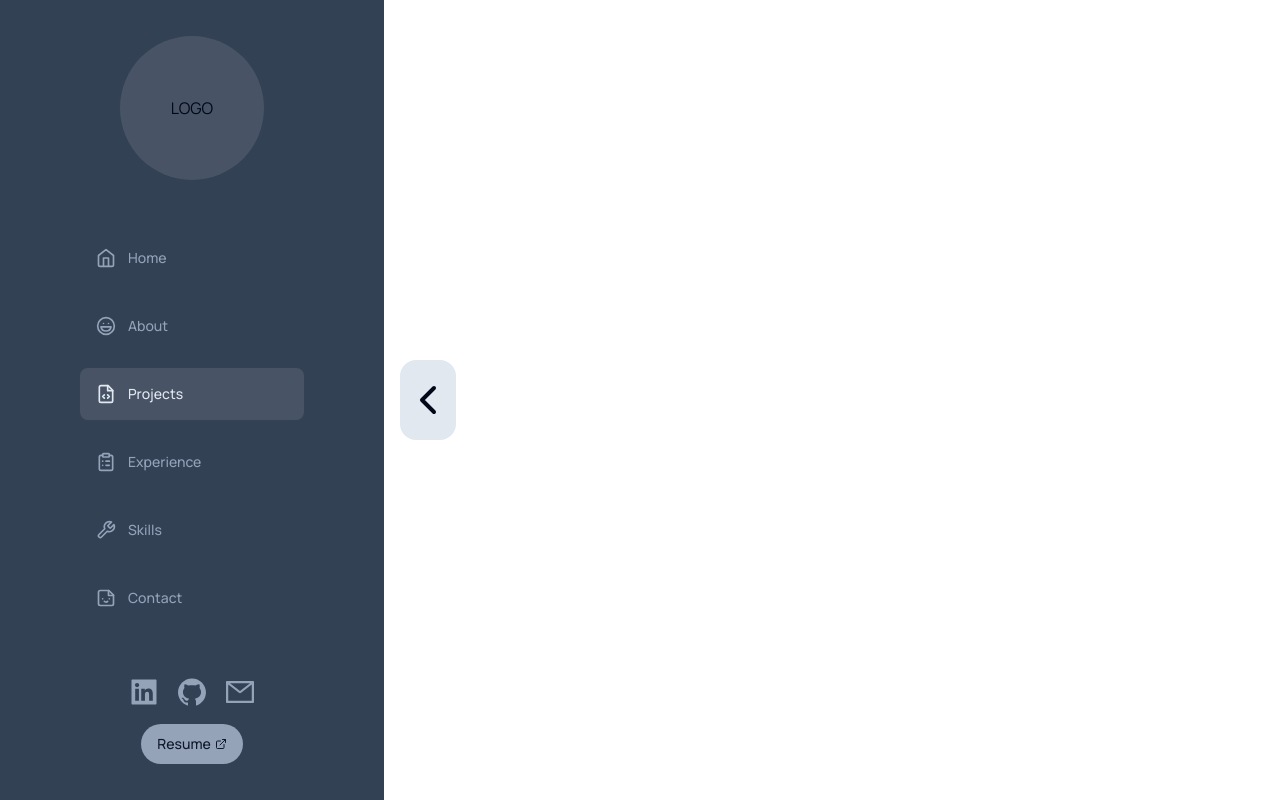
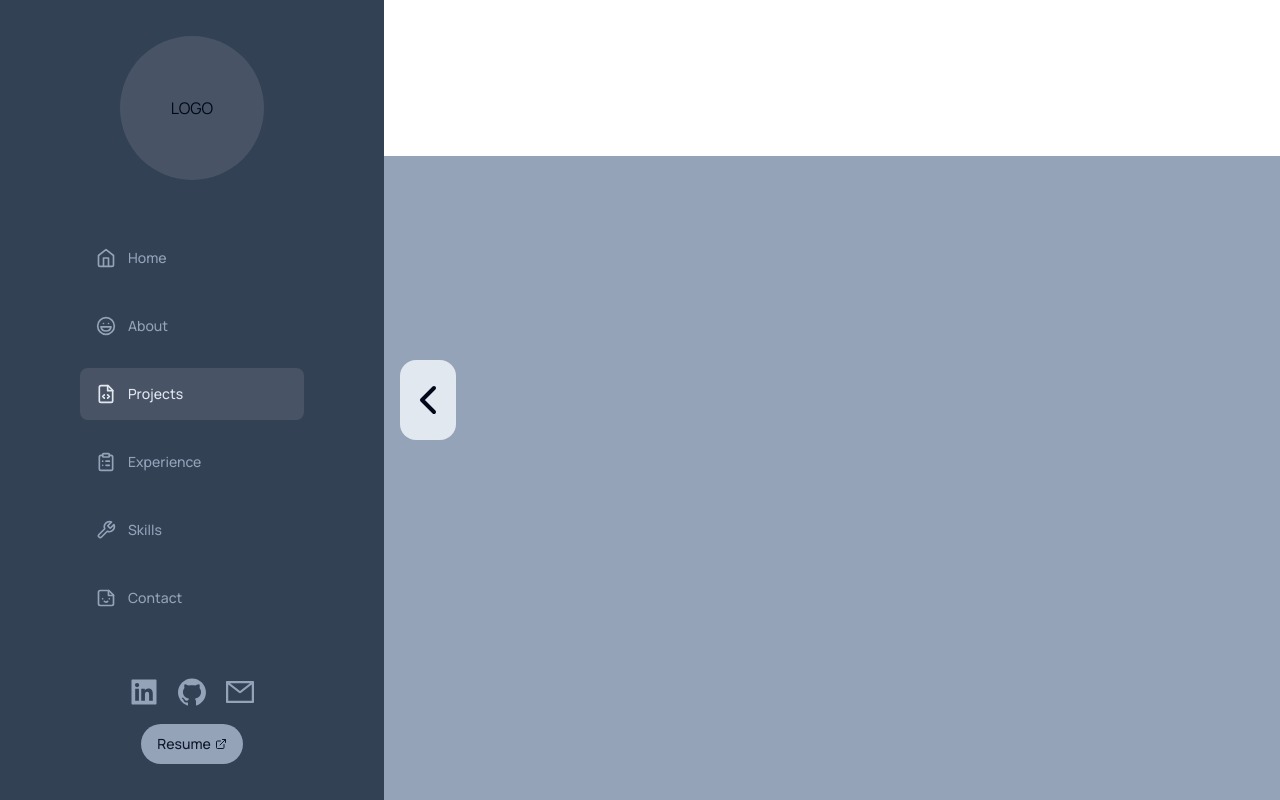
Before and after one commit to penguinboots/portfolio-v3, a Next.js app: page /projects/genius in a window 1280 px wide. Built offline with nearby package versions, Linux system fonts and the light colour scheme; no server answers.

Commit message:
fix: background scale

```diff
--- a/app/(dashboard)/projects/[id]/page.tsx
+++ b/app/(dashboard)/projects/[id]/page.tsx
@@ -9,17 +9,17 @@ const ProjectPage = () => {
   const projectRef = pathname.substring(pathname.lastIndexOf("/"));
 
   return (
-    <div className="flex h-full px-4 bg-white">
-      <div className="flex fixed bottom-4 left-4 md:hidden z-20">
+    <div className="flex h-auto px-4 bg-white">
+      <div className="hidden md:flex fixed h-full items-center">
         <Link href="/projects">
-          <div className="p-2 rounded-full bg-slate-200">
+          <div className="bg-slate-200 py-4 px-1 rounded-2xl flex items-center justify-center">
             <ChevronLeft className="w-12 h-12" />
           </div>
         </Link>
       </div>
-      <div className="hidden md:flex self-center fixed">
+      <div className="flex fixed bottom-4 left-4 md:hidden z-20">
         <Link href="/projects">
-          <div className="bg-slate-200 py-4 px-1 rounded-2xl flex items-center justify-center">
+          <div className="p-2 rounded-full bg-slate-200">
             <ChevronLeft className="w-12 h-12" />
           </div>
         </Link>
```
